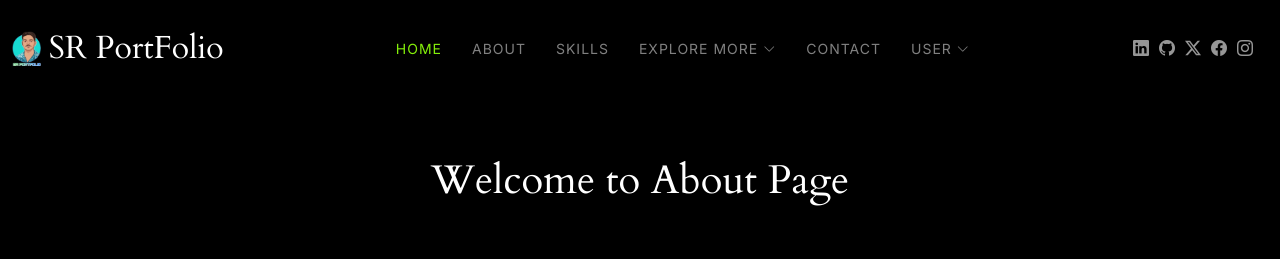
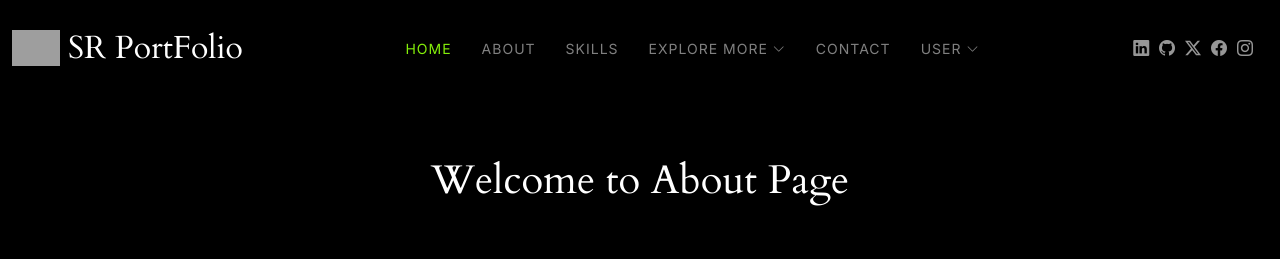
Before and after one commit to Santhosh-1703/My_Portfolio_SR, a Django app: page /about/ in a window 1280 px wide. Shown: the top 259 px of the page. Run offline with Django 5.2, Linux system fonts and the light colour scheme; some libraries are stand-ins or nearby versions; some web fonts are replaced; grey boxes are pictures that could not be loaded.

Commit message:
Update base.html

```diff
--- a/templates/base.html
+++ b/templates/base.html
@@ -12,8 +12,8 @@
   <meta content="" name="keywords">
 
   <!-- Favicons -->
-  <link href="/static/assets/img/SRP.jpeg" rel="icon">
-  <link href="/static/assets/img/SRP.jpeg" rel="apple-touch-icon">
+  <link href="SRP.jpeg" rel="icon">
+  <link href="SRP.jpeg" rel="apple-touch-icon">
 
   <!-- Fonts -->
   <link href="https://fonts.googleapis.com" rel="preconnect">
@@ -22,14 +22,14 @@
   <link href="https://fonts.googleapis.com/css2?family=Playwrite+NZ&family=Playwrite+US+Trad:wght@100..400&display=swap" rel="stylesheet">
 
   <!-- Vendor CSS Files -->
-  <link href="/static/assets/vendor/bootstrap/css/bootstrap.min.css" rel="stylesheet">
-  <link href="/static/assets/vendor/bootstrap-icons/bootstrap-icons.css" rel="stylesheet">
-  <link href="/static/assets/vendor/aos/aos.css" rel="stylesheet">
-  <link href="/static/assets/vendor/glightbox/css/glightbox.min.css" rel="stylesheet">
-  <link href="/static/assets/vendor/swiper/swiper-bundle.min.css" rel="stylesheet">
+  <link href="static/assets/vendor/bootstrap/css/bootstrap.min.css" rel="stylesheet">
+  <link href="static/assets/vendor/bootstrap-icons/bootstrap-icons.css" rel="stylesheet">
+  <link href="static/assets/vendor/aos/aos.css" rel="stylesheet">
+  <link href="static/assets/vendor/glightbox/css/glightbox.min.css" rel="stylesheet">
+  <link href="static/assets/vendor/swiper/swiper-bundle.min.css" rel="stylesheet">
 
   <!-- Main CSS File -->
-  <link href="/static/assets/css/main.css" rel="stylesheet">
+  <link href="static/assets/css/main.css" rel="stylesheet">
 
 
 </head>
@@ -41,7 +41,7 @@
 
       <a href="/" class="logo d-flex align-items-center me-auto me-xl-0">
         <!-- Uncomment the line below if you also wish to use an image logo -->
-        <img src="/static/assets/img/SRP.jpeg" alt="">
+        <img src="SRP.jpeg" alt="">
         <h1 class="sitename"> SR PortFolio</h1>
       </a>
 
```
